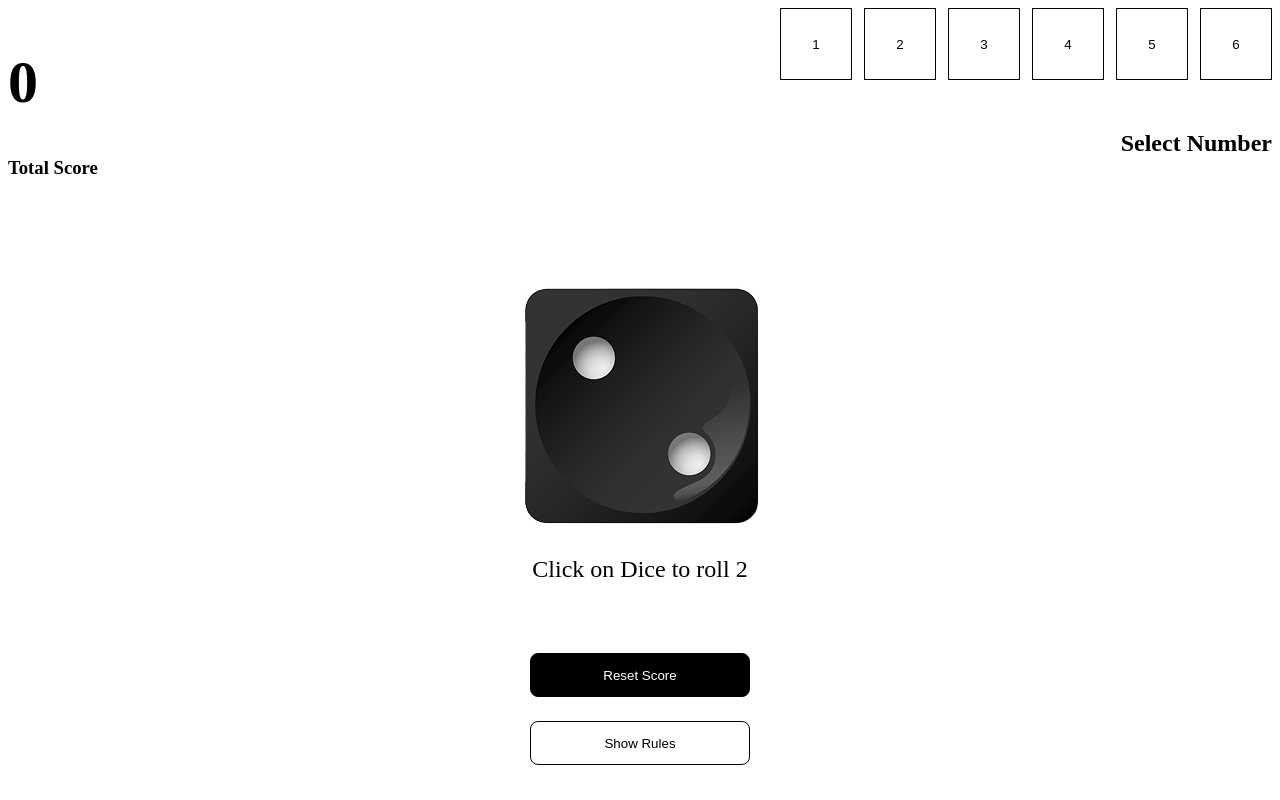
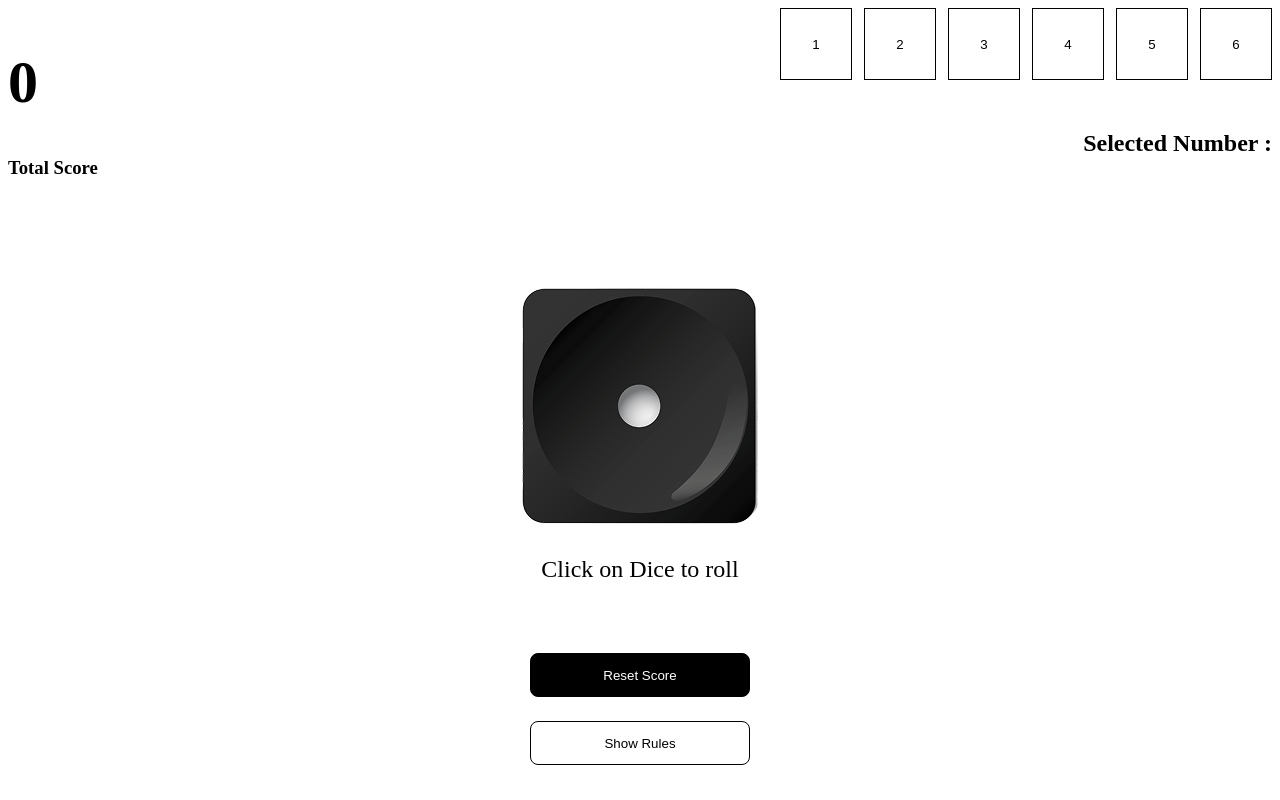
Before and after one commit to haribabu20/React-Projects, a React (Vite) app in the folder 03-Dice-game/: page /game in a window 1280 px wide. Built offline with nearby package versions, Linux system fonts and the light colour scheme.

Commit message:
Completed !!!

```diff
--- a/03-Dice-game/components/DiceBox.jsx
+++ b/03-Dice-game/components/DiceBox.jsx
@@ -3,11 +3,9 @@ import '../src/App.css'
 import Button from './Button'
 import Rules from './Rules'
 
-const DiceBox = () => {
+const DiceBox = ({dicecube, setDicecube, selected, setSelected, setScore}) => {
 
   const [toggle, setToggle] = useState(false);
-  const [score, setScore] = useState(null)
-  const [dicecube, setDicecube] = useState(2);
 
   const handleToggle = () => {
     setToggle(prev => !prev)
@@ -25,8 +23,20 @@ const DiceBox = () => {
   }
 
   const handleDiceCube = () => {
+    if(selected===null){
+      alert("Please Click the number first !!")
+    };
+
     const randomNumber = Math.floor(Math.random() * 6) + 1;
     setDicecube(randomNumber);
+
+    if(selected===dicecube){
+      setScore(prev => prev + dicecube)
+    }else{
+      setScore(prev => prev - dicecube)
+    }
+
+    setSelected(null);
   }
 
   return (
@@ -35,7 +45,7 @@ const DiceBox = () => {
 
         <div className='dicebox-image' onClick={handleDiceCube}>
           <img src={`./public/dice_${dicecube}.png`} />
-          <p>Click on Dice to roll {dicecube}</p>
+          <p>Click on Dice to roll</p>
         </div>
 
         <div className='dicebox-buttons'>
--- a/03-Dice-game/components/Header.jsx
+++ b/03-Dice-game/components/Header.jsx
@@ -3,14 +3,14 @@ import '../src/App.css'
 import Score from './Score'
 import Number from './Number'
 
-const Header = () => {
+const Header = ({selected, setSelected, score, setScore}) => {
   return (
     <div className='header-container'>
       <div className='score-card'>
-        <Score/>
+        <Score score={score} setScore={setScore} />
       </div>
       <div className='number-card'>
-        <Number/>
+        <Number selected={selected} setSelected={setSelected}/>
       </div>
     </div>
   )
--- a/03-Dice-game/components/Number.jsx
+++ b/03-Dice-game/components/Number.jsx
@@ -1,9 +1,7 @@
 import React from 'react'
 import {useState} from 'react'
 
-const Number = () => {
-
-  const [selected, setSelected] = useState(null)
+const Number = ({selected, setSelected}) => {
 
   return (
     <div className='number-container'>
@@ -35,7 +33,7 @@ const Number = () => {
         'align-self': 'flex-end',
         'font-size': '24px',
       }}>
-        Select Number {selected}
+        Selected Number : {selected}
       </h4>
 
     </div>
--- a/03-Dice-game/components/Score.jsx
+++ b/03-Dice-game/components/Score.jsx
@@ -1,9 +1,7 @@
 import React from 'react'
 import {useState} from 'react'
 
-const Score = () => {
-
-  const [score, setScore] = useState(0)
+const Score = ({score, setScore}) => {
 
   return (
     <div className='score-container'>
--- a/03-Dice-game/pages/Game.jsx
+++ b/03-Dice-game/pages/Game.jsx
@@ -1,13 +1,18 @@
-import React from 'react'
+import React, {useState} from 'react'
 import Header from '../components/Header'
 import DiceBox from '../components/DiceBox'
 import Rules from '../components/Rules'
 
 const Game = () => {
+
+  const [dicecube, setDicecube] = useState(1);
+  const [selected, setSelected] = useState(null);
+  const [score, setScore] = useState(0);
+
   return (
     <div className='game-container'>
-      <Header/>
-      <DiceBox/>
+      <Header selected={selected} setSelected={setSelected} score={score} setScore={setScore}/>
+      <DiceBox dicecube={dicecube} setDicecube={setDicecube} selected={selected} setSelected={setSelected} setScore={setScore}/>
     </div>
   )
 }
```
